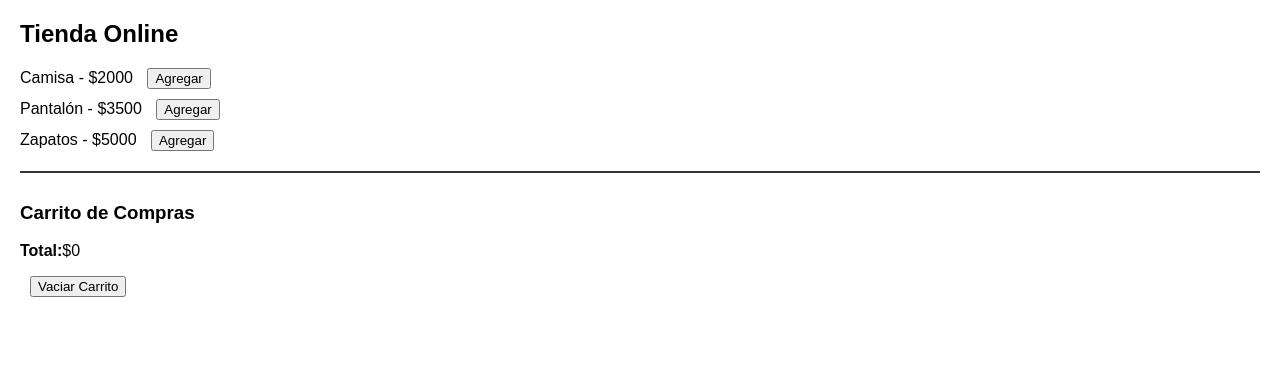
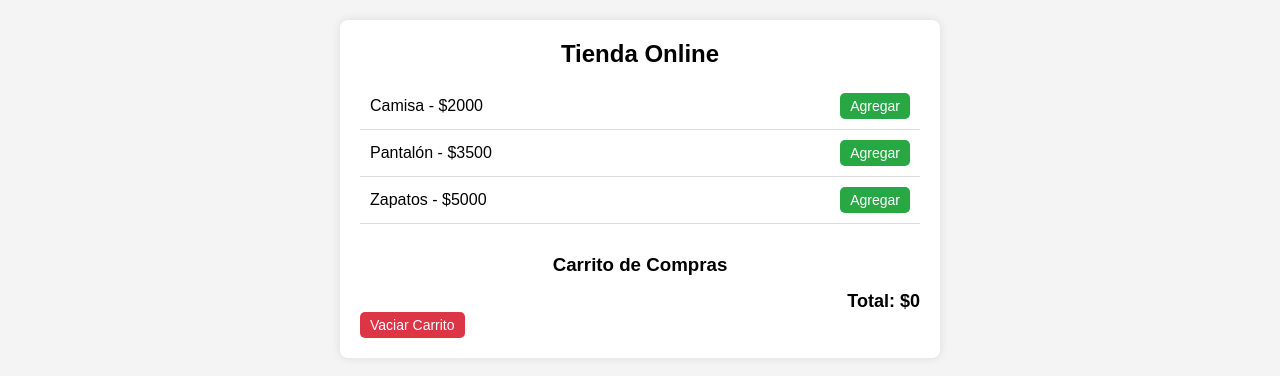
Before and after one commit to JuanySepu/Entrega-1-JavaScript-Coder-House, a plain HTML site: page index.html in a window 1280 px wide. Drawn offline with Linux system fonts and the light colour scheme.

Commit message:
mejora de estilos

```diff
--- a/index.html
+++ b/index.html
@@ -5,21 +5,99 @@
     <meta name="viewport" content="width=device-width, initial-scale=1.0">
     <title>Carrito de Compras</title>
     <style>
-        body {font-family: Arial, Helvetica, sans-serif; margin: 20px;}
-        .producto {margin-bottom: 10px;}
-        .carrito {margin-top: 20px; border-top: 2px solid #333; padding-top: 10px;}
-        button {margin-left: 10px;}
+        * {
+            box-sizing: border-box;
+            margin: 0;
+            padding: 0;
+            font-family: Arial, sans-serif;
+        }
+
+        body {
+            background-color: #f4f4f4;
+            padding: 20px;
+        }
+
+        h2, h3 {
+            text-align: center;
+            margin-bottom: 15px;
+        }
+
+        .contenedor {
+            max-width: 600px;
+            margin: auto;
+            background: white;
+            padding: 20px;
+            border-radius: 8px;
+            box-shadow: 0px 0px 10px rgba(0, 0, 0, 0.1);
+        }
+
+        .producto {
+            display: flex;
+            justify-content: space-between;
+            align-items: center;
+            padding: 10px;
+            border-bottom: 1px solid #ddd;
+        }
+
+        button {
+            background: #28a745;
+            color: white;
+            border: none;
+            padding: 5px 10px;
+            cursor: pointer;
+            border-radius: 5px;
+            font-size: 14px;
+        }
+
+        button:hover {
+            background: #218838;
+        }
+
+        .carrito {
+            margin-top: 20px;
+            padding-top: 10px;
+        }
+
+        .carrito ul {
+            list-style: none;
+            padding: 0;
+        }
+
+        .carrito li {
+            display: flex;
+            justify-content: space-between;
+            padding: 8px;
+            border-bottom: 1px solid #ddd;
+        }
+
+        .total {
+            text-align: right;
+            font-size: 18px;
+            font-weight: bold;
+            margin-top: 10px;
+        }
+
+        .btn-rojo {
+            background: #dc3545;
+        }
+
+        .btn-rojo:hover {
+            background: #c82333;
+        }
     </style>
 </head>
 <body>
-    <h2>Tienda Online</h2>
-    <div id="productos"></div>
 
-    <div class="carrito">
-        <h3>Carrito de Compras</h3>
-        <ul class="lista-carrito"></ul>
-        <p><strong>Total:</strong>$<span id="total">0</span></p>
-        <button onclick="vaciarCarrito()">Vaciar Carrito</button>
+    <div class="contenedor">
+        <h2>Tienda Online</h2>
+        <div id="productos"></div>
+
+        <div class="carrito">
+            <h3>Carrito de Compras</h3>
+            <ul id="lista-carrito"></ul>
+            <p class="total">Total: $<span id="total">0</span></p>
+            <button class="btn-rojo" onclick="vaciarCarrito()">Vaciar Carrito</button>
+        </div>
     </div>
 
     <script src="script.js"></script>
--- a/script.js
+++ b/script.js
@@ -19,7 +19,7 @@ function mostrarProductos() {
         const div = document.createElement("div");
         div.classList.add("producto");
         div.innerHTML = `${producto.nombre} - $${producto.precio}
-                         <button onclick="agregarAlCarrito(${producto.id})">Agregar</button>`;
+                        <button onclick="agregarAlCarrito(${producto.id})">Agregar</button>`;
         productosDiv.appendChild(div);
     });
 }
```
